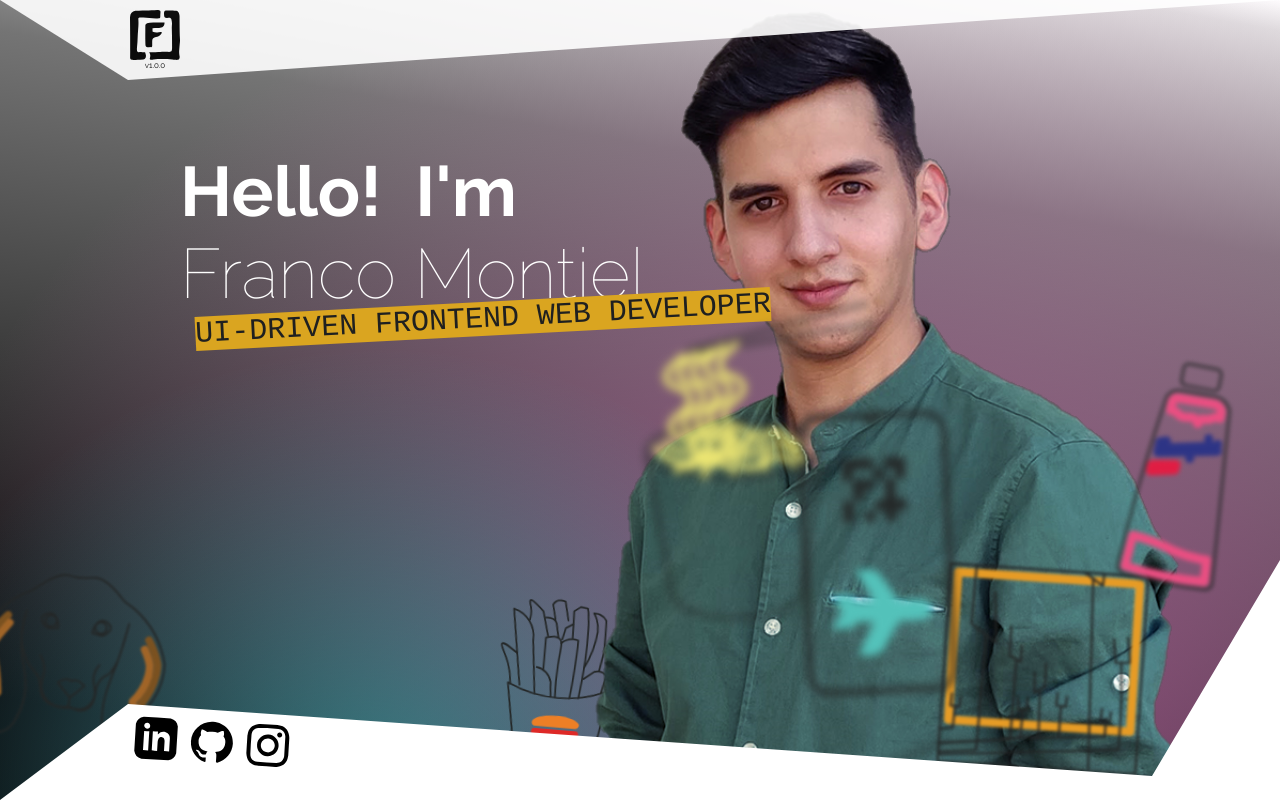
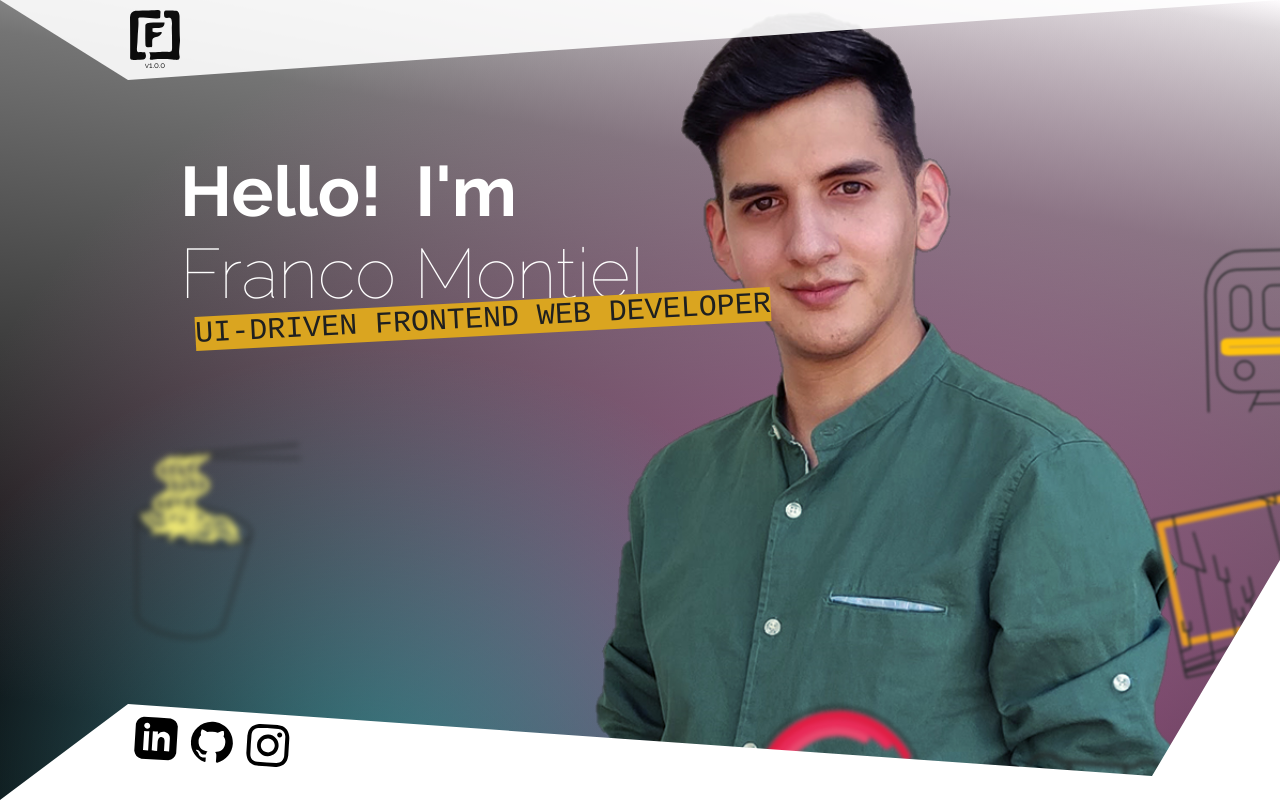
Before and after one commit to TheFrankemon/000, an Angular app: page / in a window 1280 px wide. Shown: the top 802 px of the page. Built offline with nearby package versions, Linux system fonts and the light colour scheme.

Commit message:
Shrink icons & add extra margin on skills

```diff
--- a/src/app/home/home.component.scss
+++ b/src/app/home/home.component.scss
@@ -53,8 +53,8 @@
 
         $total: 17;
         @for $i from 1 through $total {
-          //                               was 1/16
-          $scale: scale(((($i - 1) * 0.9) * 0.0625) + 1.1);
+          //                               was 1/80
+          $scale: scale(((($i - 1) * 0.9) * 0.0125) + 1.1);
           // OldRange = (OldMax - OldMin)
           // OldRange = (17 - 1) = 16
           // NewRange = (NewMax - NewMin)
--- a/src/app/workxp/workxp.component.scss
+++ b/src/app/workxp/workxp.component.scss
@@ -188,7 +188,7 @@
 
 .skills-wrapper {
   align-items: center;
-  margin: 120px 20% 30vh;
+  margin: 200px 20% 30vh;
   padding: 60px;
   gap: 40px;
   transform: skewY(8deg);
```
